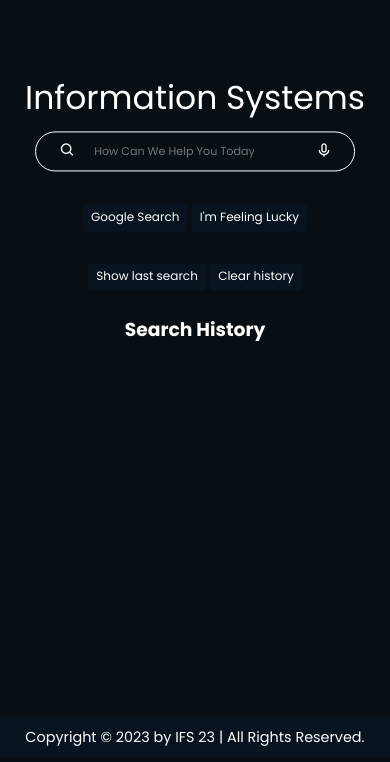
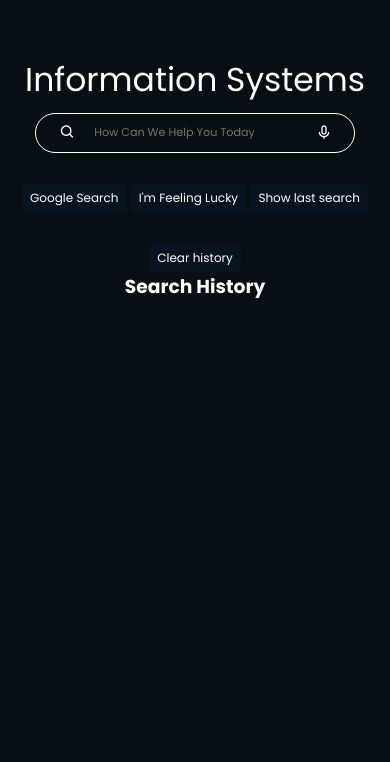
Before and after one commit to KeddyB/ifs-search-engine, a PHP site: page /index.html in a window 390 px wide. Shown: the part 82-844 px from the top of the page. Run offline with PHP 8.4, Linux system fonts and the light colour scheme.

Commit message:
commit. responsive and fine

```diff
--- a/app.js
+++ b/app.js
@@ -1,4 +1,3 @@
-
 let text = document.querySelector(".text")
 let btn = document.querySelector(".btn")
 
@@ -14,9 +13,7 @@ function searchQuery(){
    window.open(url)
 }
 
-
 //->> Save search history
-
 function saveHistory() {
    // Get the texts from the input field.
    var texts = document.getElementById("Query").value;
@@ -65,8 +62,6 @@ function saveHistory() {
 }
 
 //End of search history
-
-
 
 
 window.addEventListener("keydown", (e)=>{
--- a/index.html
+++ b/index.html
@@ -30,13 +30,13 @@
             <input name="text" class="text" placeholder="How Can We Help You Today" id="Query">
          </div>
       </div>
-
+      <br>
       <button class="btn">Google Search</button>
       <a href="https://www.google.com/doodles/"><button class="btn">I'm Feeling Lucky</button></a>
       <button onclick=show_history(); class="btn">Show last search</button>
       <button onclick=clear_search_history(); class="btn">Clear history</button>
 
-      <br><br>
+      <br>
       <div>
       <H3>Search History</H3>
       <br>
@@ -52,9 +52,9 @@
 
 </body>
 
-<footer class="footer">
+<!-- <footer class="footer">
    <div class="footer-text">
       <p>Copyright &copy; 2023 by IFS 23 | All Rights Reserved.</p>
    </div>
-</footer>
+</footer> -->
 </html>
--- a/style.css
+++ b/style.css
@@ -26,12 +26,7 @@ body{
    z-index: 100;
 }
 .body{
-   margin: 0;
-   position: absolute;
-   top: 50%;
-   left: 50%;
-   -ms-transform: translate(-50%, -50%);
-   transform: translate(-50%, -90%);
+   margin: 10%;
    text-align: center;
 }
 a{
@@ -119,6 +114,9 @@ h1{
    }
 }
 @media (max-width: 750px){
+   .body{
+      margin: 20% 0 0;
+   }
    .header{
       left: 52%;
    }
@@ -141,6 +139,9 @@ h1{
    }
 }
 @media (max-width: 550px){
+   .body{
+      margin: 35% 0 0 0;
+   }
    .header{
       left: 45%;
    }
```
